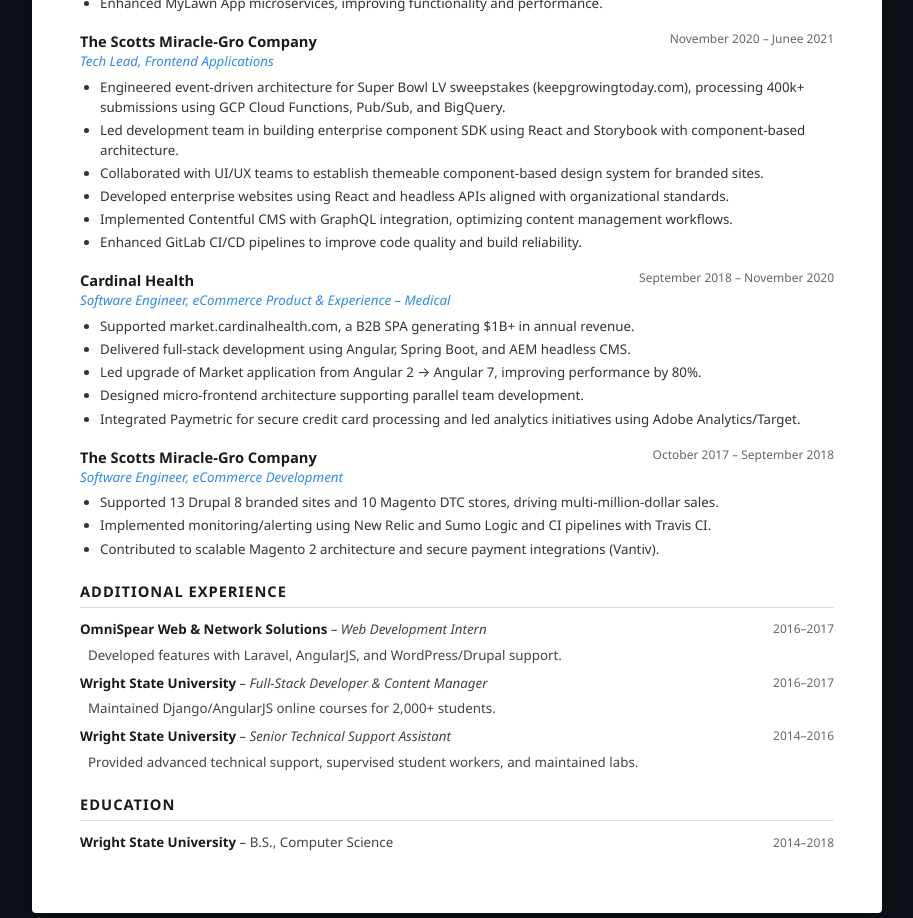
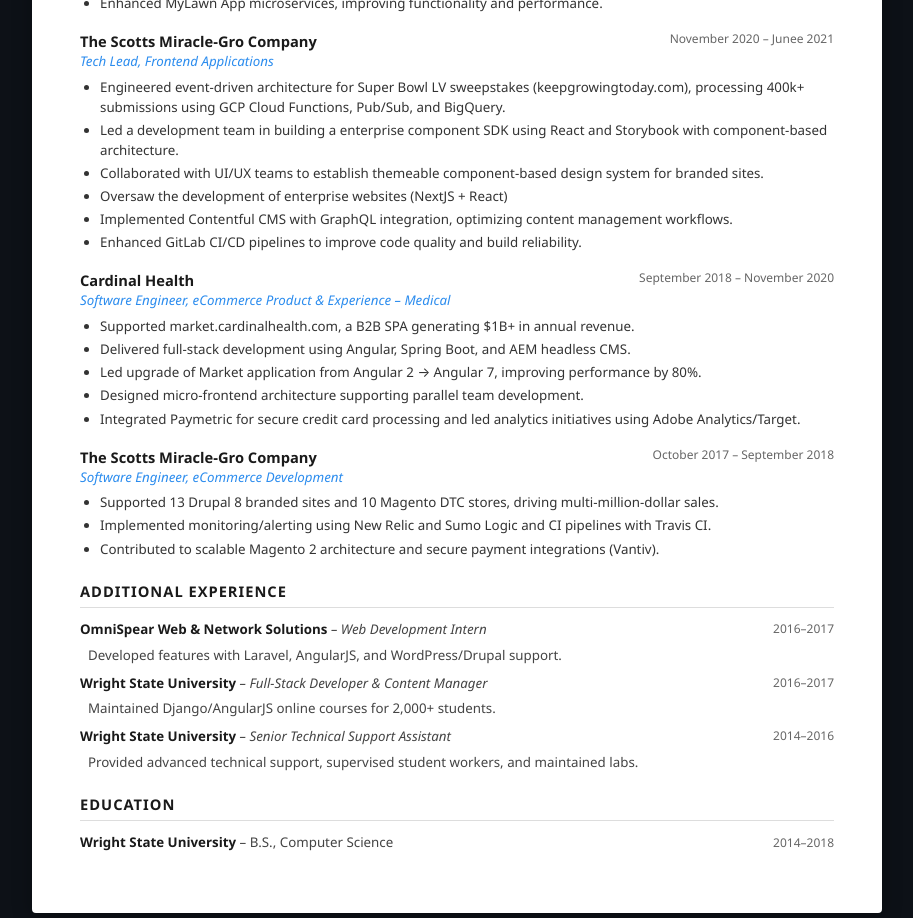
Before and after one commit to NSpencer4/chasethedeveloperv2, a Next.js app: page /resume in a window 1280 px wide. Shown: the part 1220-2138 px from the top of the page, without its empty margins (183-1096 px from the left). Built offline with nearby package versions, Linux system fonts and the light colour scheme.

Commit message:
refactor: refine job descriptions in experience data for enhanced clarity and accuracy

```diff
--- a/src/data/experience.ts
+++ b/src/data/experience.ts
@@ -61,9 +61,9 @@ export const jobs: Job[] = [
     isCurrent: false,
     bullets: [
       'Engineered event-driven architecture for Super Bowl LV sweepstakes (keepgrowingtoday.com), processing 400k+ submissions using GCP Cloud Functions, Pub/Sub, and BigQuery.',
-      'Led development team in building enterprise component SDK using React and Storybook with component-based architecture.',
+      'Led a development team in building a enterprise component SDK using React and Storybook with component-based architecture.',
       'Collaborated with UI/UX teams to establish themeable component-based design system for branded sites.',
-      'Developed enterprise websites using React and headless APIs aligned with organizational standards.',
+      'Oversaw the development of enterprise websites (NextJS + React)',
       'Implemented Contentful CMS with GraphQL integration, optimizing content management workflows.',
       'Enhanced GitLab CI/CD pipelines to improve code quality and build reliability.',
     ],
```
